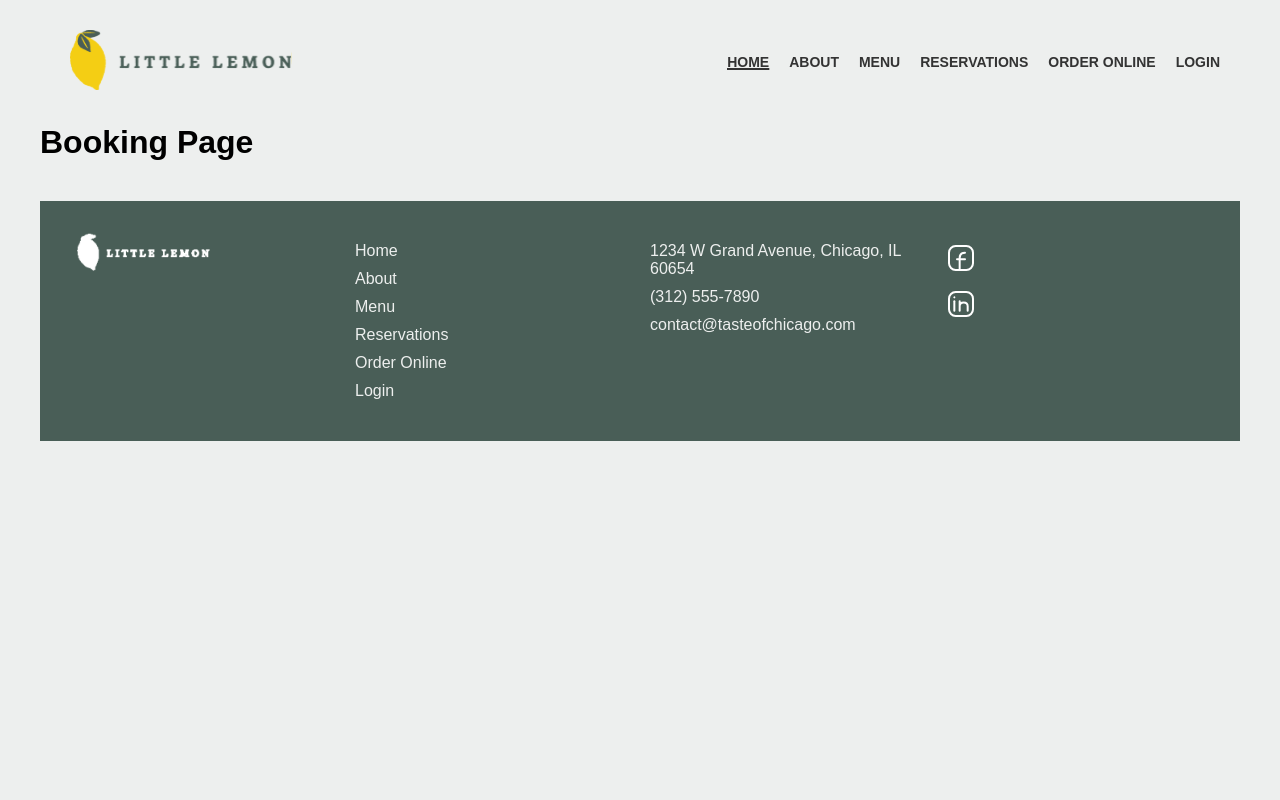
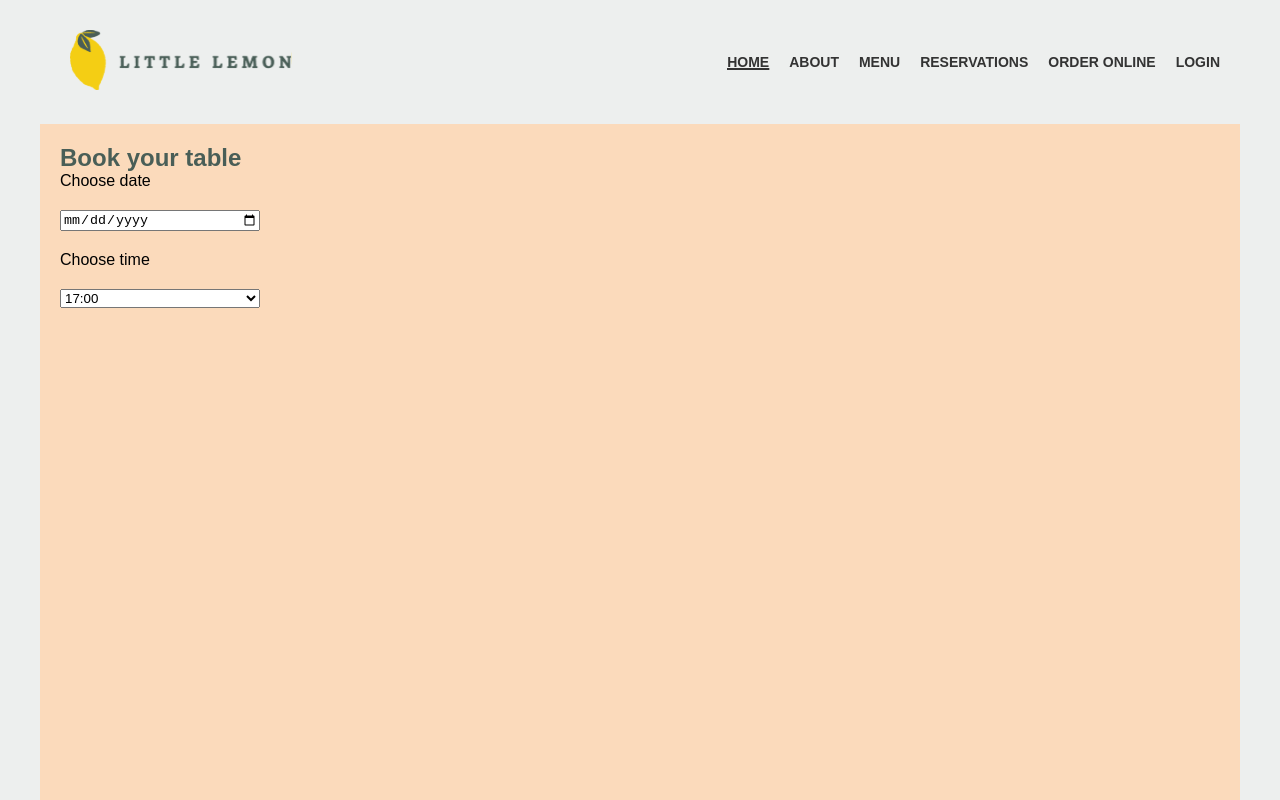
Before and after one commit to rmboloix/react-coursera, a React (Create React App) app: page /booking in a window 1280 px wide. Shown: the top 800 px of the page. Built offline with nearby package versions, Linux system fonts and the light colour scheme.

Commit message:
booking table form

```diff
--- /dev/null
+++ b/src/components/BookingForm.jsx
@@ -0,0 +1,15 @@
+export const BookingForm = () => {
+    return (<form>
+        <label htmlFor="res-date">Choose date</label>
+        <input type="date" id="res-date" name="res-date"/>
+        <label htmlFor="res-time">Choose time</label>
+        <select id="res-time">
+            <option>17:00</option>
+            <option>18:00</option>
+            <option>19:00</option>
+            <option>20:00</option>
+            <option>21:00</option>
+            <option>22:00</option>
+        </select>
+    </form>)
+}
--- a/src/components/Footer.jsx
+++ b/src/components/Footer.jsx
@@ -2,7 +2,7 @@ export const Footer = () => {
     return (
         <footer className="footer-grid">
             <div>
-                <a class="logo" href="/">
+                <a className="logo" href="/">
                     <img height={60} src="/images/logo2.png" alt="Logo" />
                 </a>
             </div>
--- a/src/components/Logo.jsx
+++ b/src/components/Logo.jsx
@@ -1,6 +1,6 @@
 export const Logo = () => {
     return (
-        <a class="logo" href="/">
+        <a className="logo" href="/">
             <img
                 height={60}
                 src="/images/Logo.svg"
--- a/src/pages/BookingPage.jsx
+++ b/src/pages/BookingPage.jsx
@@ -1,3 +1,4 @@
+import { BookingForm } from '../components/BookingForm';
 import { Footer } from '../components/Footer';
 import { Header } from '../components/Header';
 import './HomePage.css';
@@ -7,7 +8,10 @@ export const BookingPage = () => {
         <main className="container">
             <Header />
             <main>
-                <h1>Booking Page</h1>
+                <section className='booking'>
+                    <h1>Book your table</h1>
+                    <BookingForm />
+                </section>
             </main>
             <Footer />
         </main>
--- a/src/pages/HomePage.css
+++ b/src/pages/HomePage.css
@@ -305,3 +305,19 @@ footer nav ul li.active {
     text-decoration: underline;
     text-decoration-thickness: 2px;
 }
+
+section.booking {
+    min-height: 80vh;
+    background-color: var(--secondary-color-B);
+    padding: 20px;
+}
+
+section.booking h1 {
+    color: var(--primary-color-A);
+}
+
+section.booking form {
+    display: grid;
+    max-width: 200px;
+    gap: 20px;
+}
```
